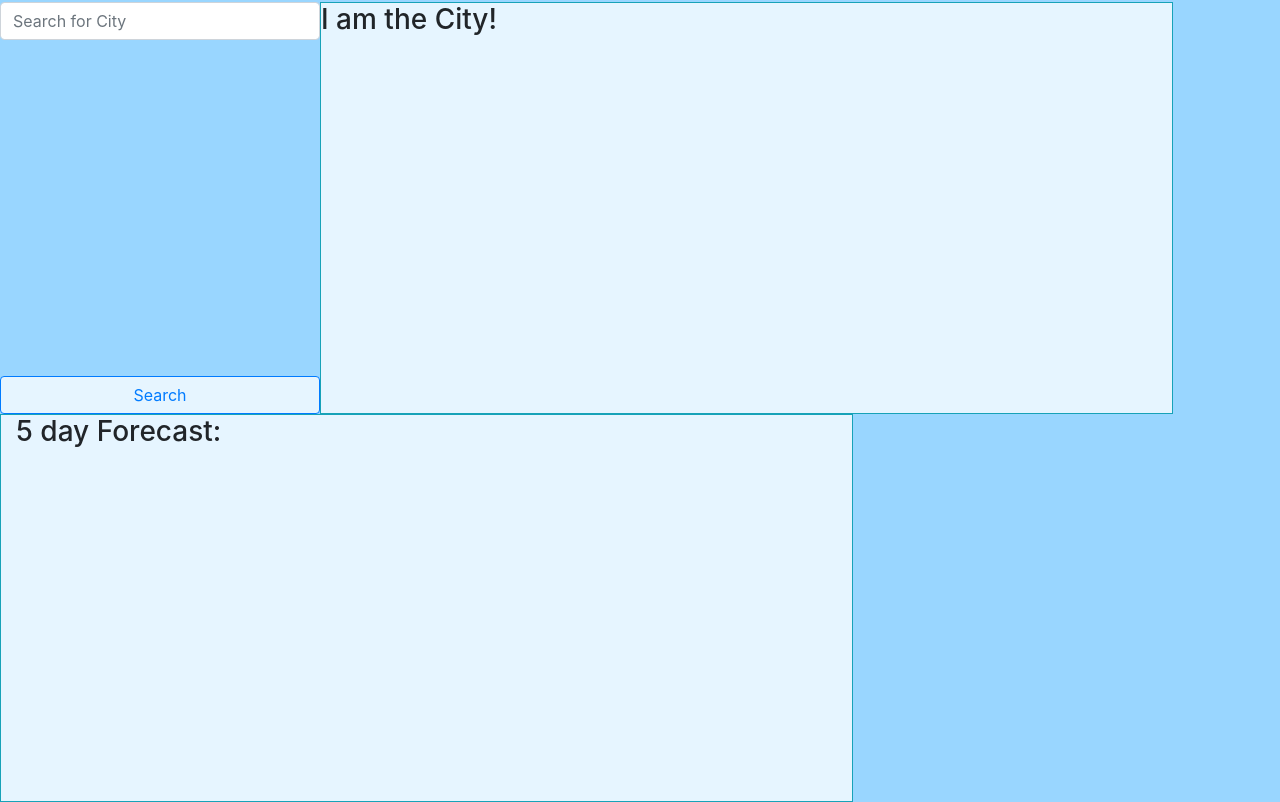
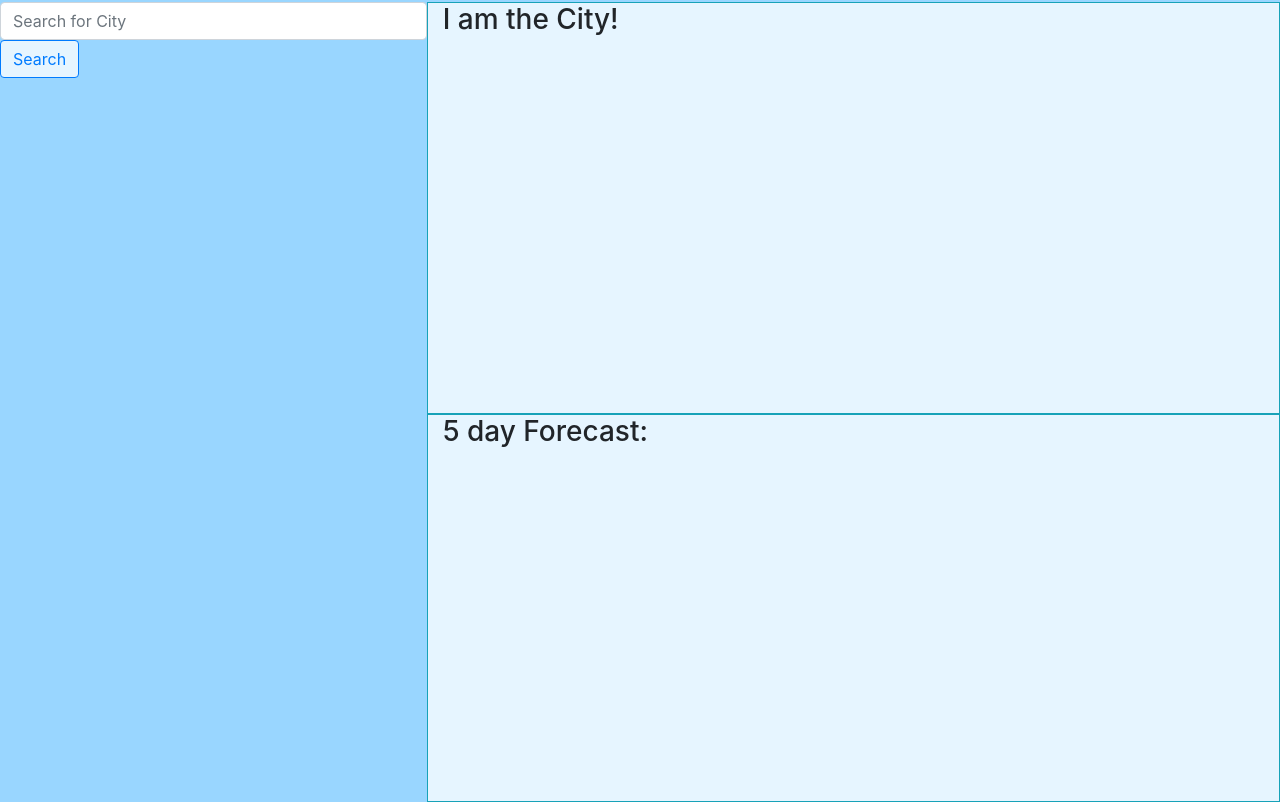
Before and after one commit to SadiaSookram/WeatherDashboard, a plain HTML site: page index.html in a window 1280 px wide. Shown: the part 54-856 px from the top of the page. Drawn offline with nearby package versions, Linux system fonts and the light colour scheme.

Commit message:
Corrected Dahboard content boxes style

```diff
--- a/assets/css/style.css
+++ b/assets/css/style.css
@@ -28,6 +28,7 @@ header {
 
 #search-button {
     background-color: var(--light);
+
 }
 
 #city-Bar , #five-day {
--- a/index.html
+++ b/index.html
@@ -19,28 +19,32 @@
 
  <main class="row min-vh-100 no-gutters">
 <!--Search Bar-->
-<div class="col-3 d-flex flex-column">
+<div class="col-4 d-flex flex-column">
 <div class="container flex-column" id="search-box">
     <div class="row">
     <input type="search" class="form-control rounded" placeholder="Search for City" aria-label="Search for City" aria-describedby="search-addon" />
-        </div>
-    </div>
+
+
 
 <!--Search Bar Button-->
 <button type="button" class="btn btn-outline-primary" id="search-button">
     Search</button>
     </div>
+</div>
+</div>
 
 
 <!--City Specific Container-->
 <div class="col-8 d-flex flex-row border border-info">
     <div class="container" id="city-Bar">
-    <div class="row">
-    <h3 id="City">I am the City!</h3>
-</div>
+        <h3 id="City">I am the City!</h3>
 </div>
 </div>
 
+<!--Local storage search history-->
+<div class="col-4 d-flex flex-row">
+    <div></div>
+</div>
  <!--5 day Forecast container-->
  <div class="col-8 d-flex flex-row border border-info">
      <div class="container" id="five-day">
@@ -50,8 +54,7 @@
         </p>
     </div>
     </div>
-</div>
-</div>
+
 
 
 
```
